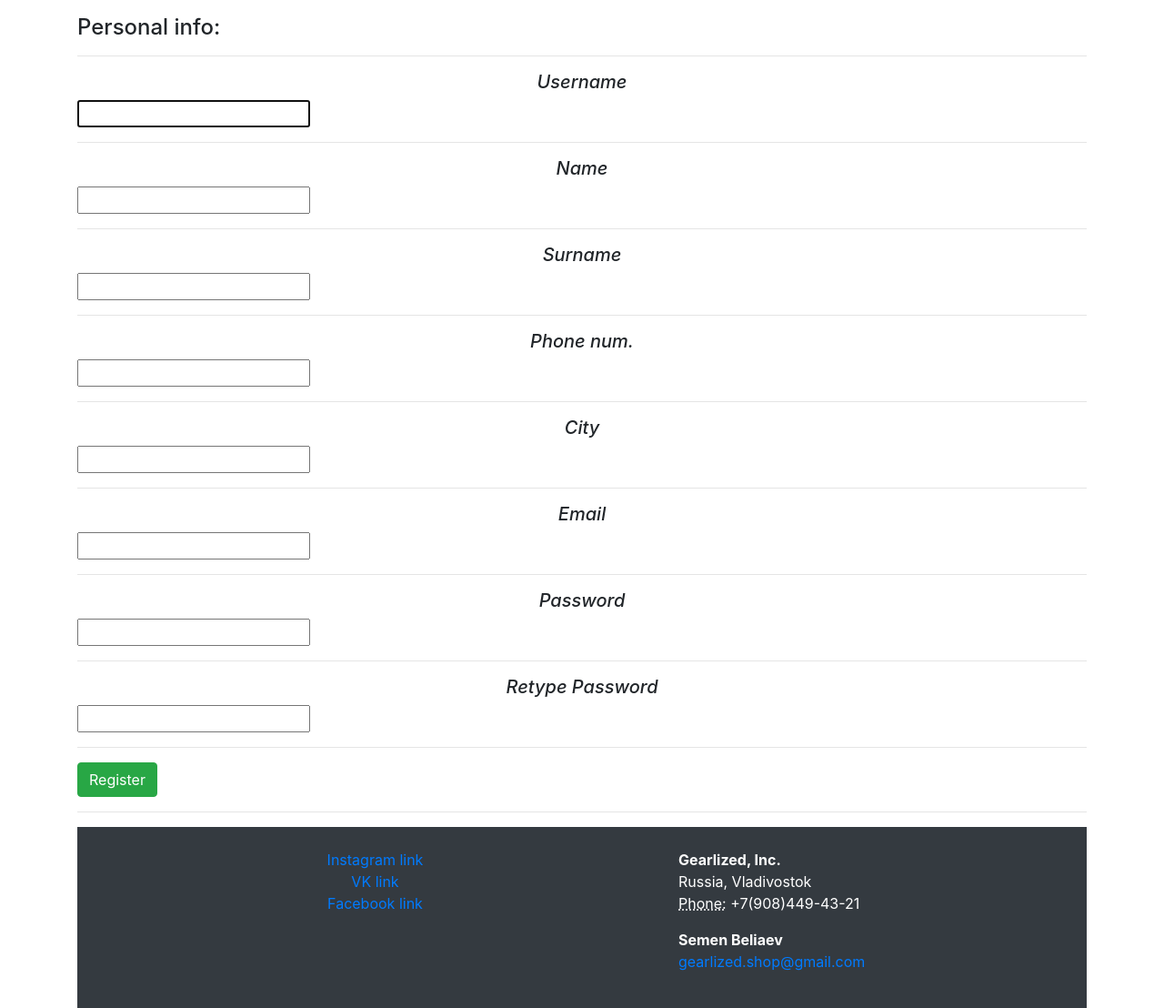
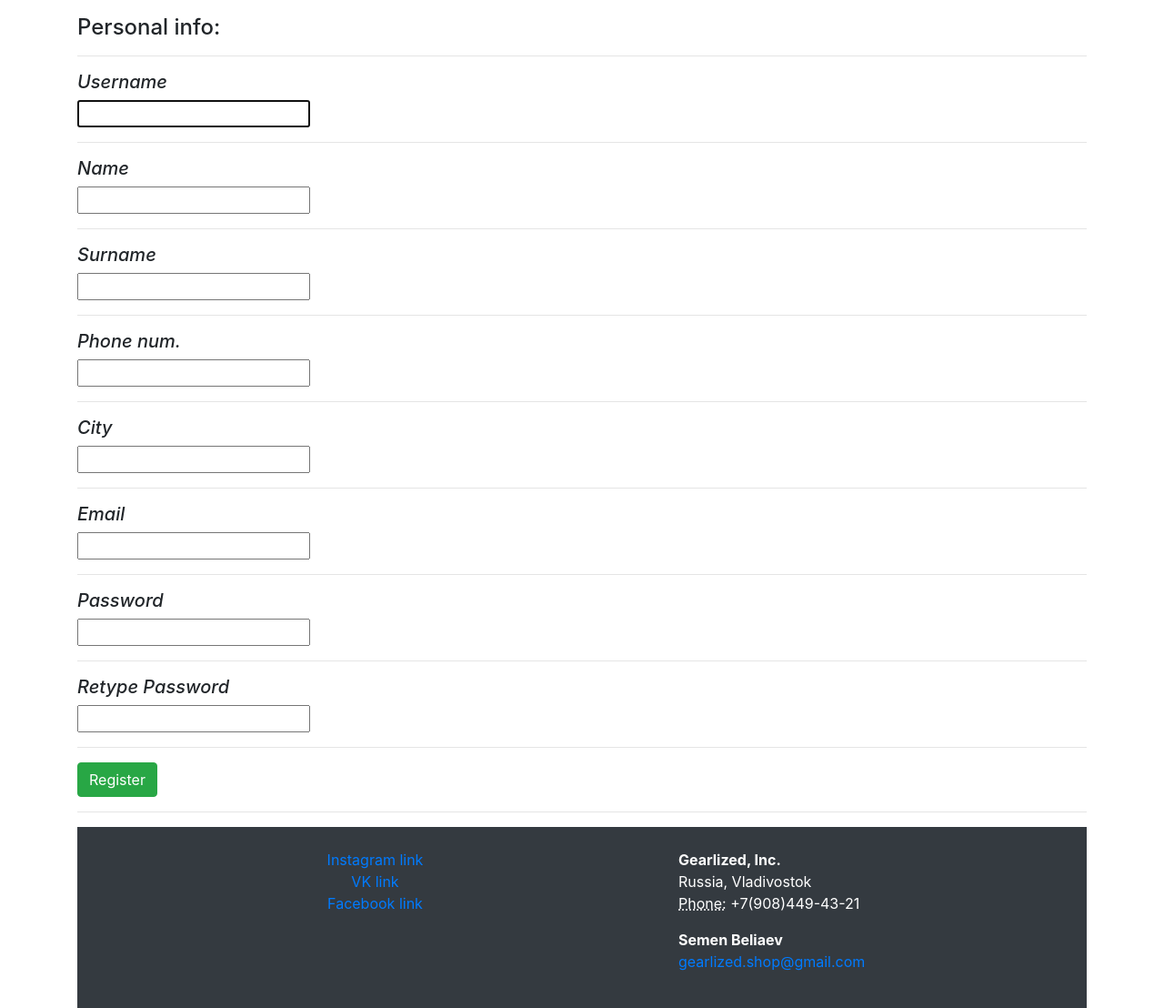
Before and after one commit to semeka13/Gearlized, a Django app: page /register/ in a window 1280 px wide. Shown: the part 62-1170 px from the top of the page at 91% size. Run offline with Django 3.2, Linux system fonts and the light colour scheme; some libraries are stand-ins or nearby versions.

Commit message:
small changes

```diff
--- a/store/templates/store/login.html
+++ b/store/templates/store/login.html
@@ -58,11 +58,11 @@
 <!-- item info -->
     <div class="container mt-2 mr-auto">
          <form class="form-group">
-             <h5 class="text-center" style="color:"><em>Email or Username</em></h5>
+             <h5 class="text-left" style="color:"><em>Email or Username</em></h5>
             <input class="form-control mr-sm-2" type="type" placeholder="Email or username" aria-label="type">
         <hr>
 
-             <h5 class="text-center" style="color:"><em>Password</em></h5>
+             <h5 class="text-left" style="color:"><em>Password</em></h5>
           <input class="form-control mr-sm-2" type="type" placeholder="Password" aria-label="type">
         <hr>
 
--- a/store/templates/store/register.html
+++ b/store/templates/store/register.html
@@ -57,37 +57,37 @@
 <div class="container mt-2 mr-auto">
     <form class="form-group" method="post">
         {% csrf_token %}
-        <h5 class="text-center" ><em>Username</em></h5>
+        <h5 class="text-left" ><em>Username</em></h5>
         {{ form.username }}
     <hr>
 
-        <h5 class="text-center"><em>Name</em></h5>
+        <h5 class="text-left"><em>Name</em></h5>
         {{ form.first_name }}
     <hr>
 
-        <h5 class="text-center" ><em>Surname</em></h5>
+        <h5 class="text-left" ><em>Surname</em></h5>
         {{ form.last_name }}
     <hr>
 
-        <h5 class="text-center"><em>Phone num.</em></h5>
+        <h5 class="text-left"><em>Phone num.</em></h5>
         {{ form.phone_number }}
     <hr>
 
 
-        <h5 class="text-center" ><em>City</em></h5>
+        <h5 class="text-left" ><em>City</em></h5>
         {{ form.city }}
     <hr>
 
-        <h5 class="text-center" ><em>Email</em></h5>
+        <h5 class="text-left" ><em>Email</em></h5>
         {{ form.email }}
 
     <hr>
 
-        <h5 class="text-center" ><em>Password</em></h5>
+        <h5 class="text-left" ><em>Password</em></h5>
         {{ form.password1 }}
     <hr>
 
-        <h5 class="text-center"><em>Retype Password</em></h5>
+        <h5 class="text-left"><em>Retype Password</em></h5>
         {{ form.password2 }}
     <hr>
     {% for error in field.errors %}
--- a/store/templates/store/sell.html
+++ b/store/templates/store/sell.html
@@ -57,7 +57,7 @@
 <!-- item info -->
 <div class="container mt-3 mr-auto">
     <form class="form-group">
-        <h5 class="text-center"><em>Brand</em></h5>
+        <h5 class="text-left"><em>Brand</em></h5>
         <input class="form-control mr-sm-2" type="Brand" placeholder="Brand" aria-label="type" required />
     <hr>
 
```
